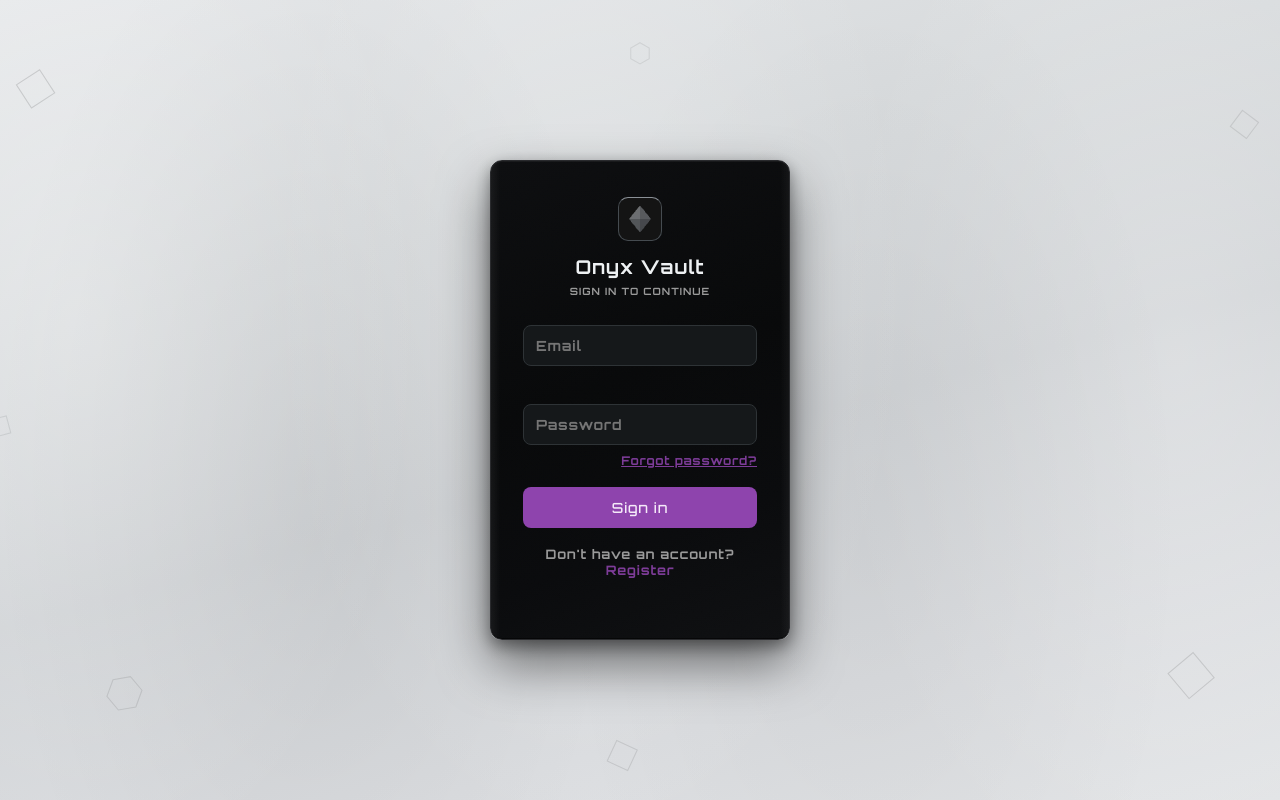
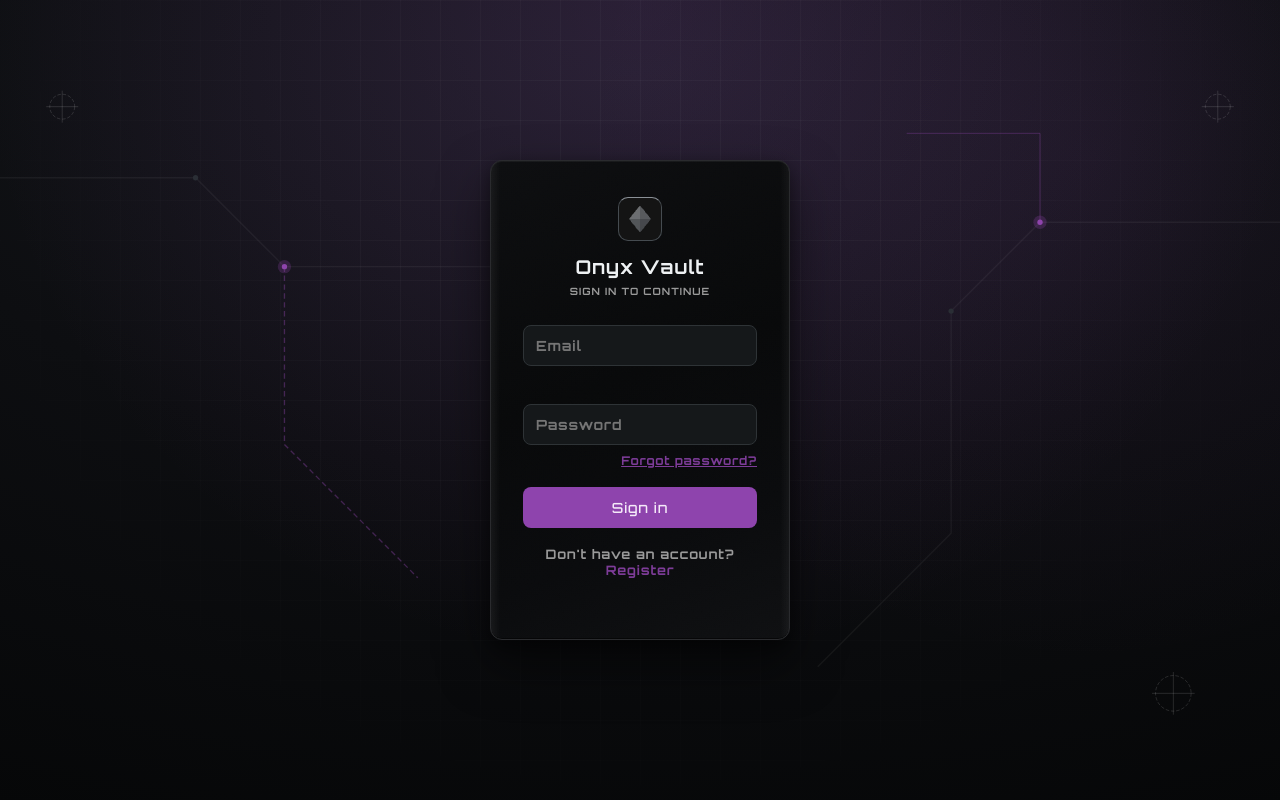
Before and after one commit to 4shwotts/onyx-vault, a React (Vite) app in the folder frontend/: page /login in a window 1280 px wide. Built offline with nearby package versions, Linux system fonts and the light colour scheme; no server answers.

Commit message:
style: replace background with cyberpunk metallic grid

```diff
--- a/frontend/src/components/PageBackground.jsx
+++ b/frontend/src/components/PageBackground.jsx
@@ -1,39 +1,34 @@
-function Diamond({ x, y, size, rotation = 0, opacity = 0.12, color }) {
+import React from 'react';
+
+function CircuitNode({ x, y, radius = 3, color = '#8e44ad', glow = false }) {
   return (
-    <path
-      d={`M ${x} ${y - size} L ${x + size} ${y} L ${x} ${y + size} L ${x - size} ${y} Z`}
-      fill="none"
-      stroke={color}
-      strokeWidth="1.2"
-      opacity={opacity}
-      transform={`rotate(${rotation} ${x} ${y})`}
-    />
+    <g>
+      <circle cx={x} cy={y} r={radius} fill={glow ? color : '#2a2e35'} />
+      {glow && (
+        <circle cx={x} cy={y} r={radius * 2.5} fill={color} opacity="0.25" />
+      )}
+    </g>
   );
 }
 
-function Hexagon({ x, y, size, rotation = 0, opacity = 0.1, color }) {
-  const points = Array.from({ length: 6 }, (_, i) => {
-    const angle = (Math.PI / 3) * i - Math.PI / 2;
-    return `${x + size * Math.cos(angle)},${y + size * Math.sin(angle)}`;
-  }).join(' ');
+function ReticleTarget({ x, y, size = 18, color = 'rgba(255,255,255,0.15)' }) {
   return (
-    <polygon
-      points={points}
-      fill="none"
-      stroke={color}
-      strokeWidth="1.2"
-      opacity={opacity}
-      transform={`rotate(${rotation} ${x} ${y})`}
-    />
+    <g stroke={color} strokeWidth="1" fill="none">
+      <circle cx={x} cy={y} r={size} strokeDasharray="4 2" />
+      <line x1={x - size - 4} y1={y} x2={x + size + 4} y2={y} />
+      <line x1={x} y1={y - size - 4} x2={x} y2={y + size + 4} />
+    </g>
   );
 }
 
 export default function PageBackground() {
-  const shapeColor = '#101112';
+  const lineStroke = 'rgba(255, 255, 255, 0.05)';
+  const accentStroke = 'rgba(142, 68, 173, 0.4)';
 
   return (
     <div className="page-background">
       <div className="page-background__base" />
+      <div className="page-background__grid" />
 
       <svg
         className="onyx-bg-svg"
@@ -42,14 +37,46 @@ export default function PageBackground() {
         fill="none"
         aria-hidden="true"
       >
-        <Diamond x={120} y={100} size={22} rotation={12} opacity={0.14} color={shapeColor} />
-        <Diamond x={1480} y={140} size={16} rotation={-8} opacity={0.1} color={shapeColor} />
-        <Hexagon x={220} y={780} size={20} rotation={20} opacity={0.1} color={shapeColor} />
-        <Diamond x={1420} y={760} size={26} rotation={5} opacity={0.13} color={shapeColor} />
-        <Hexagon x={1550} y={480} size={14} rotation={-15} opacity={0.09} color={shapeColor} />
-        <Diamond x={80} y={480} size={14} rotation={30} opacity={0.09} color={shapeColor} />
-        <Hexagon x={800} y={60} size={12} rotation={0} opacity={0.08} color={shapeColor} />
-        <Diamond x={780} y={850} size={18} rotation={-20} opacity={0.1} color={shapeColor} />
+        {/* Sci-Fi HUD Crosshairs & Markers */}
+        <ReticleTarget x={150} y={120} size={14} />
+        <ReticleTarget x={1450} y={120} size={14} />
+        <ReticleTarget x={1400} y={780} size={20} />
+
+        {/* Tech Circuit Traces */}
+        <path
+          d="M -50 200 L 300 200 L 400 300 L 700 300"
+          stroke={lineStroke}
+          strokeWidth="1.5"
+        />
+        <path
+          d="M 400 300 L 400 500 L 550 650"
+          stroke={accentStroke}
+          strokeWidth="1.5"
+          strokeDasharray="6 4"
+        />
+        <path
+          d="M 1650 250 L 1250 250 L 1150 350 L 1150 600 L 1000 750"
+          stroke={lineStroke}
+          strokeWidth="1.5"
+        />
+        <path
+          d="M 1250 250 L 1250 150 L 1100 150"
+          stroke={accentStroke}
+          strokeWidth="1"
+        />
+
+        {/* Diagonal Tech Framing Corner Accents */}
+        <path d="M 30 0 L 0 30" stroke="rgba(255,255,255,0.2)" strokeWidth="2" />
+        <path d="M 1570 0 L 1600 30" stroke="rgba(255,255,255,0.2)" strokeWidth="2" />
+        <path d="M 0 870 L 30 900" stroke="rgba(255,255,255,0.2)" strokeWidth="2" />
+        <path d="M 1600 870 L 1570 900" stroke="rgba(255,255,255,0.2)" strokeWidth="2" />
+
+        {/* Glowing Circuit Junction Nodes */}
+        <CircuitNode x={300} y={200} />
+        <CircuitNode x={400} y={300} glow />
+        <CircuitNode x={700} y={300} />
+        <CircuitNode x={1250} y={250} glow />
+        <CircuitNode x={1150} y={350} />
       </svg>
     </div>
   );
--- a/frontend/src/index.css
+++ b/frontend/src/index.css
@@ -1,7 +1,7 @@
 @import url('https://fonts.googleapis.com/css2?family=Space+Grotesk:wght@500;600;700&family=JetBrains+Mono:wght@400;500;700&family=Inter:wght@400;500&family=Orbitron:wght@500;700;900&display=swap');
 
 :root {
-  --page-bg: #c6c9cc;
+  --page-bg: #0b0d10;
   --shell-bg: #0d0d0d;
   --card-bg: #111111;
   --card-border: #24282b;
@@ -50,12 +50,21 @@ body {
   position: absolute;
   inset: 0;
   background:
-    radial-gradient(45% 120% at 6% 40%, rgba(255,255,255,0.3), transparent 60%),
-    radial-gradient(40% 120% at 24% 60%, rgba(0,0,0,0.05), transparent 62%),
-    radial-gradient(42% 120% at 46% 35%, rgba(255,255,255,0.22), transparent 60%),
-    radial-gradient(40% 120% at 68% 65%, rgba(0,0,0,0.04), transparent 62%),
-    radial-gradient(45% 120% at 92% 45%, rgba(255,255,255,0.26), transparent 60%),
-    linear-gradient(165deg, #e6e8ea 0%, #d8dbdd 30%, #cfd2d5 55%, #dadcdf 80%, #e2e4e6 100%);
+    /* Top & Center Subtle Purple Accent Glows */
+    radial-gradient(circle at 50% 0%, rgba(142, 68, 173, 0.18) 0%, transparent 65%),
+    radial-gradient(circle at 85% 20%, rgba(142, 68, 173, 0.08) 0%, transparent 40%),
+    /* Metallic Brushed Panel Vignette */
+    radial-gradient(120% 100% at 50% 10%, #171a1f 0%, #0d0e11 50%, #060708 100%);
+}
+
+.page-background__grid {
+  position: absolute;
+  inset: 0;
+  background-image:
+    linear-gradient(to right, rgba(255, 255, 255, 0.03) 1px, transparent 1px),
+    linear-gradient(to bottom, rgba(255, 255, 255, 0.03) 1px, transparent 1px);
+  background-size: 40px 40px;
+  mask-image: radial-gradient(ellipse at 50% 30%, black 20%, transparent 80%);
 }
 
 .onyx-bg-svg {
```
